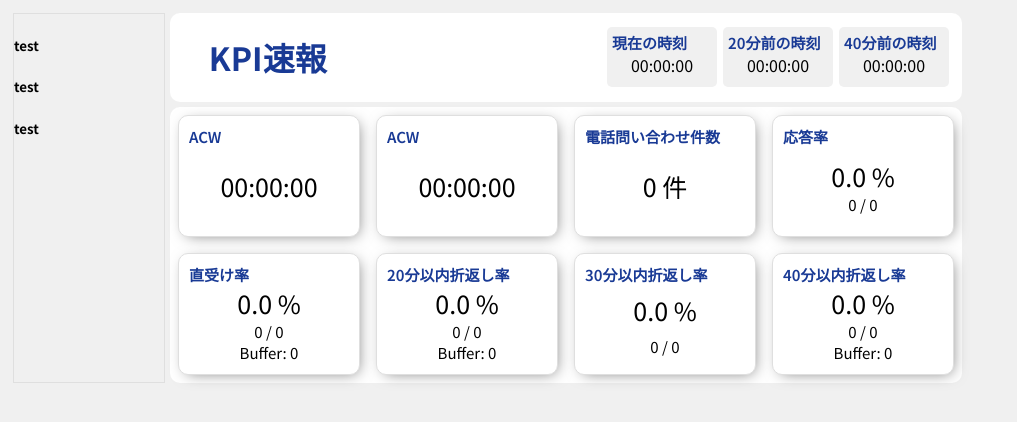
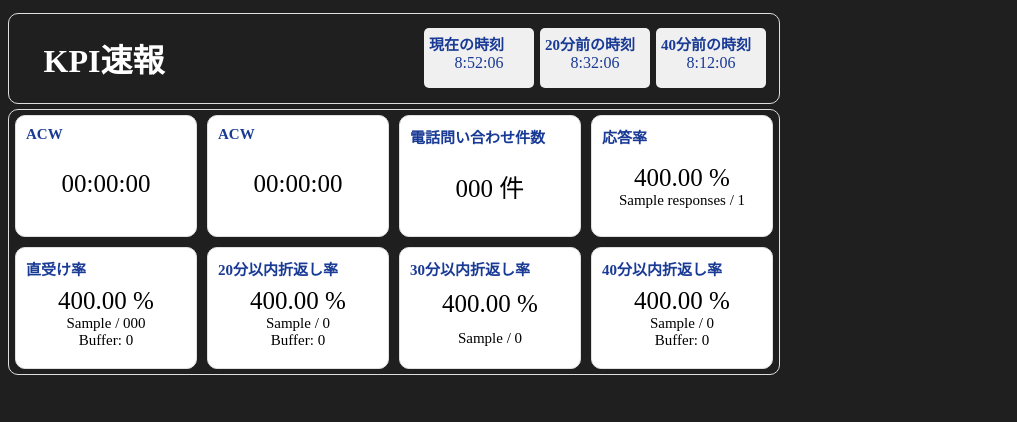
Before and after one commit to ekrsw/kpi_info_api, a Django app: template templates/kpi/dashboard.html in a window 1280 px wide. Shown: the top 422 px of the page, without its empty margins (0-1017 px from the left). Run offline with Django 5.2, Linux system fonts and the light colour scheme; the template is opened without the code that fills it: most values are stand-ins (such as "Sample title", 1, 10 or a date in 2020).

Commit message:
dark color

```diff
--- /dev/null
+++ b/kpi/templatetags/custom_filters.py
@@ -0,0 +1,7 @@
+from django import template
+
+register = template.Library()
+
+@register.filter(name='percentage')
+def percentage(value):
+    return f"{value * 100:.2f}"
--- a/kpi/views.py
+++ b/kpi/views.py
@@ -7,7 +7,7 @@ class LatestDashboardView(TemplateView):
     template_name = 'kpi/dashboard.html'
     def get_context_data(self, **kwargs):
         context = super().get_context_data(**kwargs)
-        context['latest_kpi'] = KPIModel.objects.latest('created_at')
+        context['kpi_object'] = KPIModel.objects.latest('created_at')
         return context
 
 class OperatorsListView(ListView):
--- a/static/base.css
+++ b/static/base.css
@@ -1,6 +1,6 @@
 body {
-    background-color: #f0f0f0;
-    font-family: "Noto Sans JP", sans-serif;
+    background-color: #1f1f1f;
+    /*font-family: "Noto Sans JP", sans-serif;*/
 }
 nav {
     height: 30px;
@@ -24,7 +24,6 @@ h1 {
     background-color: white;
     border-radius: 10px;
     border: 1px solid #dfdfdf;
-    box-shadow: 3px 3px 15px -5px #777777;
     border-radius: 10px;
 }
 
--- /dev/null
+++ b/static/base.js
@@ -0,0 +1,25 @@
+// 現在の時刻を表示する関数
+function displayCurrentTime() {
+    const currentTime = new Date();
+    return currentTime.toLocaleTimeString('ja-JP');
+}
+
+// 指定した分数前の時刻を計算する関数
+function calculateTimeAgo(minutes) {
+    const currentTime = new Date();
+    const timeAgo = new Date(currentTime.getTime() - minutes * 60000);
+    return timeAgo.toLocaleTimeString('ja-JP');
+}
+
+// 時刻を表示する要素を更新する関数
+function updateDisplayElements() {
+    document.getElementById('current-time').textContent = displayCurrentTime();
+    document.getElementById('twenty-minutes-ago').textContent = calculateTimeAgo(20);
+    document.getElementById('forty-minutes-ago').textContent = calculateTimeAgo(40);
+}
+
+// 1秒ごとに時刻を更新するタイマーをセット
+setInterval(updateDisplayElements, 1000);
+
+// ページ読み込み時にも時刻を初期表示
+updateDisplayElements();
--- a/static/kpi/css/dashboard.css
+++ b/static/kpi/css/dashboard.css
@@ -2,20 +2,16 @@
     display: flex;
 }
 
-.sidebar {
-    width: 150px;
-    background-color: #f0f0f0;
-    border: solid 1px #dfdfdf;
-    margin: 5px;
-}
 .itemContainer, .titleContainer {
     width: 100%;
     align-items: center;
-    background-color: white;
+    background-color: #1f1f1f;
     max-width: 800px;
+    border:solid 1px #dfdfdf;
     border-radius: 10px;
     margin: 5px 0;
 }
+
 .titleContainer h1 {
     width: 25%;
 }
@@ -42,8 +38,11 @@
     font-weight: 600;
     margin: 0 0;
 }
-.timeBox h5, .titleContainer h1 {
+.timeBox h5, .titleContainer {
     color: #193A95;
+}
+h1 {
+    color: white;
 }
 .timeContent {
     text-align: center;
@@ -59,7 +58,7 @@
     padding: 10px;
     height: 100px;
     width: 160px;
-    margin: 8px 8px;
+    margin: 5px 5px;
 }
 
 .contentField {
--- a/templates/base.html
+++ b/templates/base.html
@@ -20,4 +20,6 @@
     <footer>
     </footer>
 </body>
+<script src="{% static 'base.js' %}"></script>
+{% block scripts %}{% endblock %}
 </html>
--- a/templates/kpi/dashboard.html
+++ b/templates/kpi/dashboard.html
@@ -8,29 +8,23 @@
 {% block title %}KPI速報{% endblock %}
 
 {% block content %}
+{% load custom_filters %}
 <div class="page">
-    <div class="sidebar">
-        <div class="sidebarContainer">
-            <h5>test</h5>
-            <h5>test</h5>
-            <h5>test</h5>
-        </div>
-    </div>
     <div class="contents">
         <div class="titleContainer">
             <h1>KPI速報</h1>
             <div class="timeContainer">
                 <div class="timeBox">
                     <h5>現在の時刻</h5>
-                    <div class="timeContent">00:00:00</div>
+                    <div class="timeContent" id="current-time">00:00:00</div>
                 </div>
                 <div class="timeBox">
                     <h5>20分前の時刻</h5>
-                    <div class="timeContent">00:00:00</div>
+                    <div class="timeContent" id="twenty-minutes-ago">00:00:00</div>
                 </div>
                 <div class="timeBox">
                     <h5>40分前の時刻</h5>
-                    <div class="timeContent">00:00:00</div>
+                    <div class="timeContent" id="forty-minutes-ago">00:00:00</div>
                 </div>
             </div>
         </div>
@@ -56,7 +50,7 @@
                     <h5>電話問い合わせ件数</h5>
                     <div class="contentField">
                         <div class="content">
-                            <p class="mainContent">0 件</p>
+                            <p class="mainContent">{{ kpi_object.phone_inquiries }} 件</p>
                         </div>
                     </div>
                 </div>
@@ -64,8 +58,8 @@
                     <h5>応答率</h5>
                     <div class="contentField">
                         <div class="content">
-                            <p class="mainContent">0.0 %</p>
-                            <p class="subContent">0 / 0</p>
+                            <p class="mainContent">{{ kpi_object.response_rate|percentage }} %</p>
+                            <p class="subContent">{{ kpi_object.responses }} / {{ kpi_object.total_calls }}</p>
                         </div>
                     </div>
                 </div>
@@ -75,8 +69,8 @@
                     <h5>直受け率</h5>
                     <div class="contentField">
                         <div class="content">
-                            <p class="mainContent">0.0 %</p>
-                            <p class="subContent">0 / 0</p>
+                            <p class="mainContent">{{ kpi_object.direct_handling_rate|percentage }} %</p>
+                            <p class="subContent">{{ kpi_object.direct_handling }} / {{ kpi_object.phone_inquiries }}</p>
                             <p class="subContent">Buffer: 0</p>
                         </div>
                     </div>
@@ -85,8 +79,8 @@
                     <h5>20分以内折返し率</h5>
                     <div class="contentField">
                         <div class="content">
-                            <p class="mainContent">0.0 %</p>
-                            <p class="subContent">0 / 0</p>
+                            <p class="mainContent">{{ kpi_object.cumulative_callback_rate_under_20_min|percentage }} %</p>
+                            <p class="subContent">{{ kpi_object.cumulative_callback_under_20_min }} / 0</p>
                             <p class="subContent">Buffer: 0</p>
                         </div>
                     </div>
@@ -95,10 +89,10 @@
                     <h5>30分以内折返し率</h5>
                     <div class="contentField">
                         <div class="content">
-                            <p class="mainContent">0.0 %</p>
+                            <p class="mainContent">{{ kpi_object.cumulative_callback_rate_under_30_min|percentage }} %</p>
                         </div>
                         <div class="content">
-                            <p class="subContent">0 / 0</p>
+                            <p class="subContent">{{ kpi_object.cumulative_callback_under_30_min }} / 0</p>
                         </div>
                     </div>
                 </div>
@@ -106,8 +100,8 @@
                     <h5>40分以内折返し率</h5>
                     <div class="contentField">
                         <div class="content">
-                            <p class="mainContent">0.0 %</p>
-                            <p class="subContent">0 / 0</p>
+                            <p class="mainContent">{{ kpi_object.cumulative_callback_rate_under_40_min|percentage }} %</p>
+                            <p class="subContent">{{ kpi_object.cumulative_callback_under_40_min }} / 0</p>
                             <p class="subContent">Buffer: 0</p>
                         </div>
                     </div>
```
Also changed, not shown: kpi/templatetags/__init__.py (added), static/kpi/js/dashboard.js (added).
